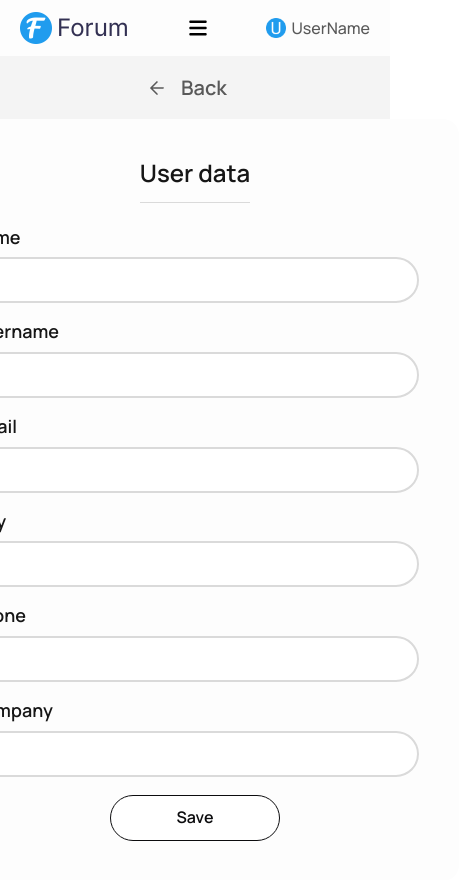
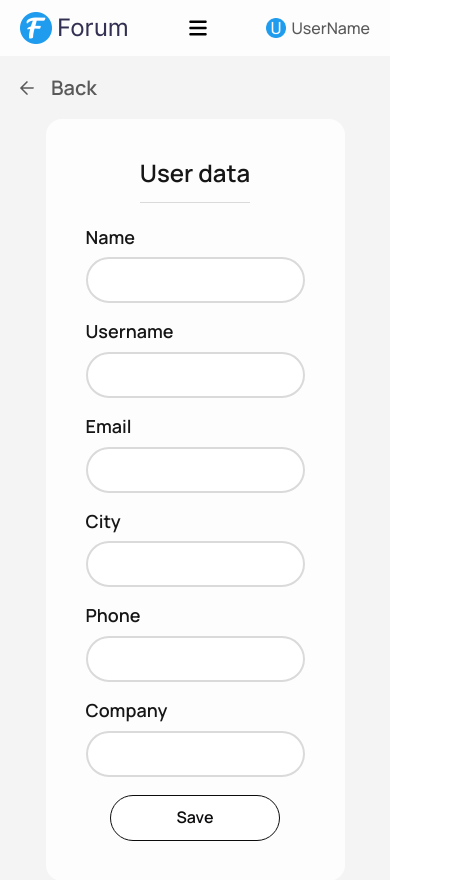
Before and after one commit to maybe-skiFF/forum-task, a React (Vite) app: page /user/1 in a window 390 px wide. Shown: the top 880 px of the page, 459 px wide, since content can reach past the window. Built offline with nearby package versions, Linux system fonts and the light colour scheme; no server answers.

Commit message:
feat: add adaptive styles for user details page

```diff
--- a/src/components/PopapAccept/PopapAccept.module.css
+++ b/src/components/PopapAccept/PopapAccept.module.css
@@ -20,7 +20,6 @@
 
   position: fixed;
   top: 30%;
-  left: 40%;
   z-index: 3;
 
   border: 1px solid black;
--- a/src/components/PopapAccept/PopapAccept.tsx
+++ b/src/components/PopapAccept/PopapAccept.tsx
@@ -16,7 +16,7 @@ const PopapAccept = ({ isVisible, setIsVisible }: IProps) => {
   useEffect(() => {
     const time = setTimeout(() => {
       closePopap();
-    }, 4000);
+    }, 2000);
 
     return () => clearTimeout(time);
   });
--- a/src/components/UserInfoForm/UserInfoForm.module.css
+++ b/src/components/UserInfoForm/UserInfoForm.module.css
@@ -122,3 +122,19 @@
 
   margin: 5px 0;
 }
+
+@media (max-width: 1080px) {
+  .userInfoFormContainer {
+    padding: 0 50px 25px 50px;
+  }
+}
+
+@media (max-width: 600px) {
+  .userInfoFormContainer {
+    padding: 0 20px 25px 20px;
+  }
+
+  .formInput {
+    width: auto;
+  }
+}
```
